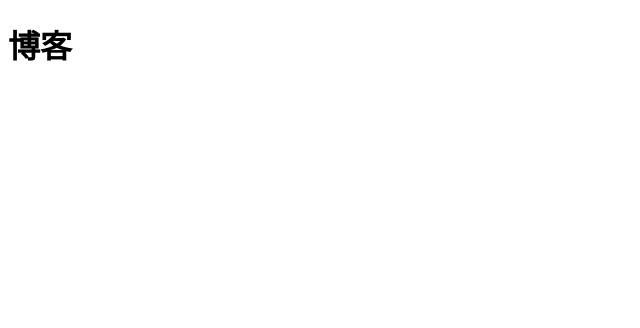
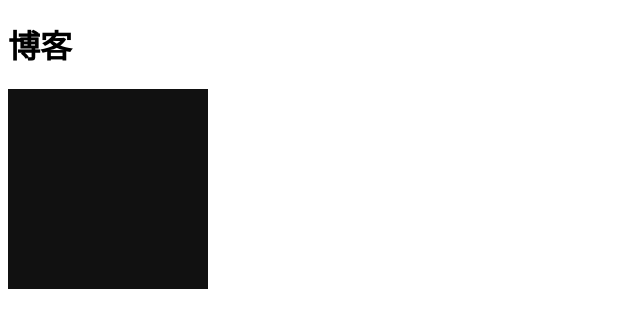
Before and after one commit to muyangqipan/muyang.github.io, a plain HTML site: page index.html in a window 1280 px wide. Shown: the whole page, without its empty margins (0-640 px from the left). Drawn offline with Linux system fonts and the light colour scheme.

Commit message:
新增一个圆

```diff
--- a/index.html
+++ b/index.html
@@ -3,8 +3,17 @@
 <head>
 	<meta charset="UTF-8">
 	<title>muyang</title>
+	<style>
+		.box{
+			width: 200px;
+			height: 200px;
+			border-radius: %50;
+			background: #111;
+		}
+	</style>
 </head>
 <body>
 	<h1>博客</h1>
+	<div class="box"></div>
 </body>
 </html>
```
